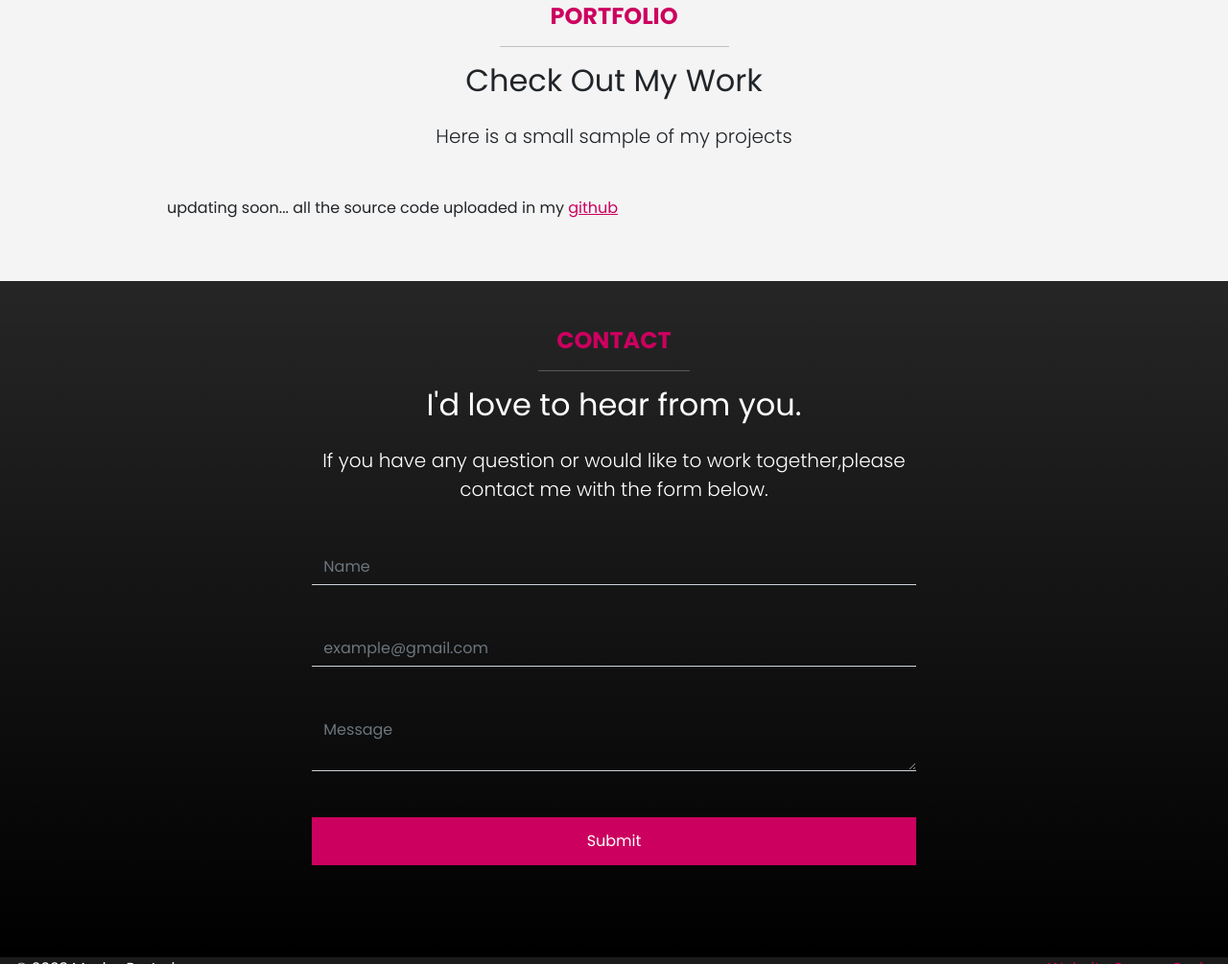
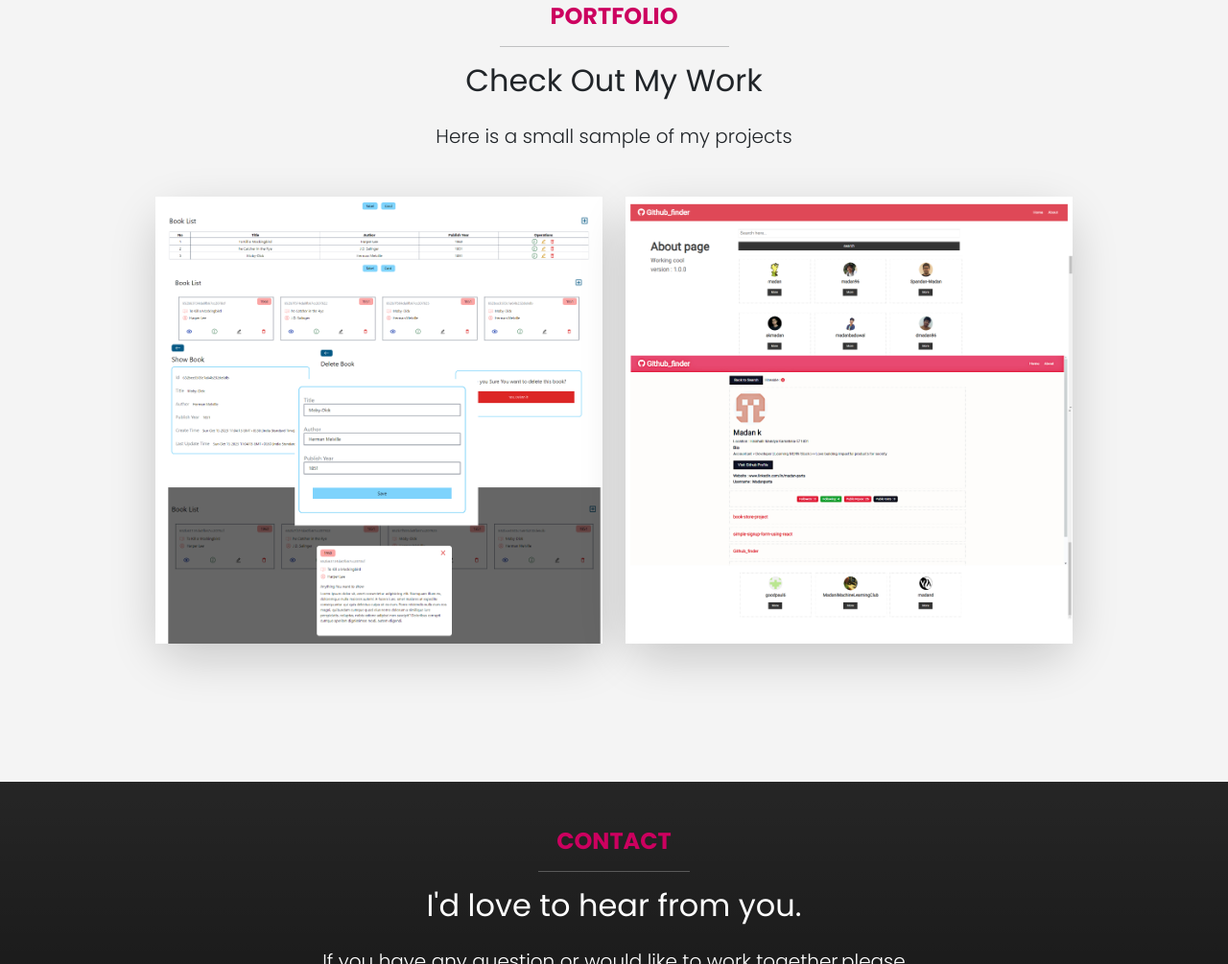
Before and after one commit to Madanparta/portfolio-website, a website: page index.html in a window 1280 px wide. Shown: the part 2283-3288 px from the top of the page at 96% size. Drawn offline with nearby package versions, Linux system fonts and the light colour scheme; files that its build step writes are made by us from their sources.

Commit message:
adding project

```diff
--- a/index.html
+++ b/index.html
@@ -210,25 +210,25 @@
           <h2 class="mb-4">Check Out My Work</h2>
           <p class="lead">Here is a small sample of my projects</p>
         </div>
-        <div class="container">
+        <!-- <div class="container">
           <p>updating soon... all the source code uploaded in my <a href="https://github.com/Madanparta?tab=repositories">github</a></p>
-        </div>
-        <!-- <div class="row">
+        </div> -->
+        <div class="row">
           <div class="col-md-6 mb-6">
             <div class="project shadow-lg rounded-5">
-              <a href="images/project1.jpg" data-lightbox="images" data-title="Cliboard Landing Page">
-                <img src="images/project1.jpg" alt="" class="img-fluid">
+              <a href="images/Web_Photo_Editor.jpg" data-lightbox="images" data-title="Book Store application">
+                <img src="images/Web_Photo_Editor.jpg" alt="" class="img-fluid">
               </a>
             </div>
           </div>
           <div class="col-md-6 mb-6">
             <div class="project shadow-lg rounded-5">
-              <a href="images/project2.jpg" data-lightbox="images" data-title="Loop Studios Website">
-                <img src="images/project2.jpg" alt="" class="img-fluid">
+              <a href="images/Github_Finder.jpg" data-lightbox="images" data-title="Github Finder">
+                <img src="images/Github_Finder.jpg" alt="" class="img-fluid">
               </a>
             </div>
           </div>
-          <div class="col-md-6 mb-6">
+          <!-- <div class="col-md-6 mb-6">
             <div class="project shadow-lg rounded-5">
               <a href="images/project3.jpg" data-lightbox="images" data-title="Shortly Website">
                 <img src="images/project3.jpg" alt="" class="img-fluid">
@@ -255,9 +255,9 @@
                 <img src="images/project6.jpg" alt="" class="img-fluid">
               </a>
             </div>
-          </div>
+          </div> -->
 
-        </div> -->
+        </div>
       </div>
     </section>
 
```
Also changed, not shown: images/Github_Finder.jpg (added), images/Web_Photo_Editor.jpg (added).
